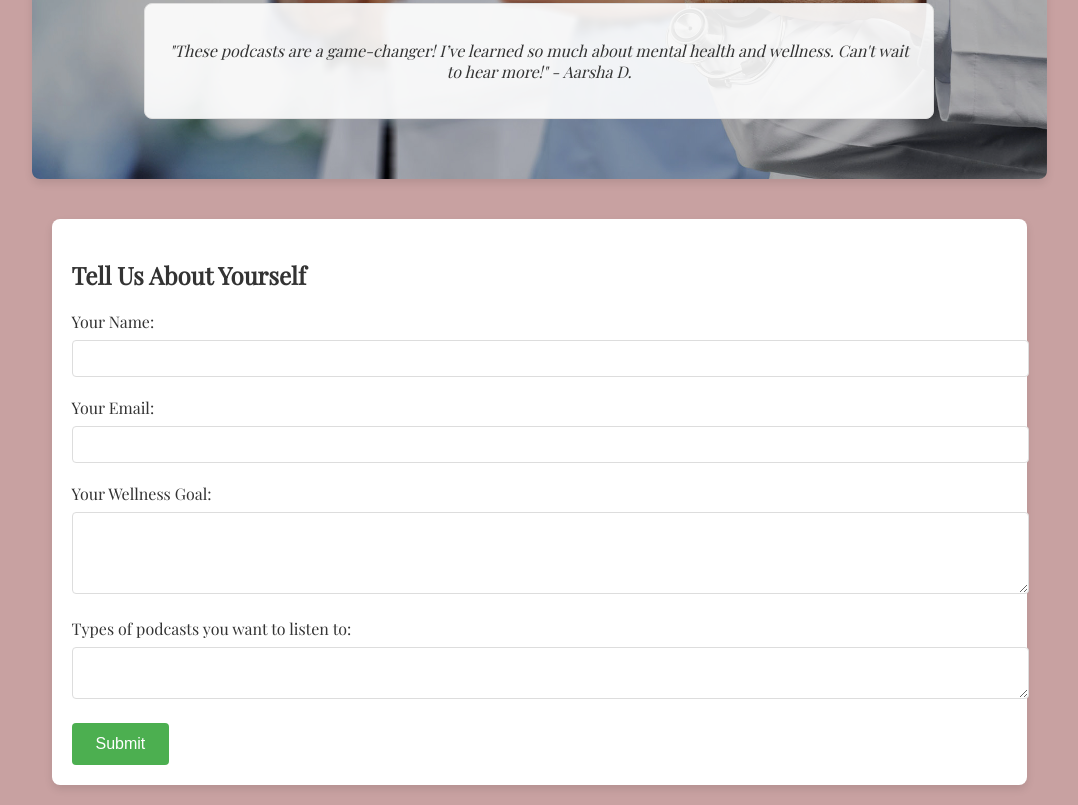
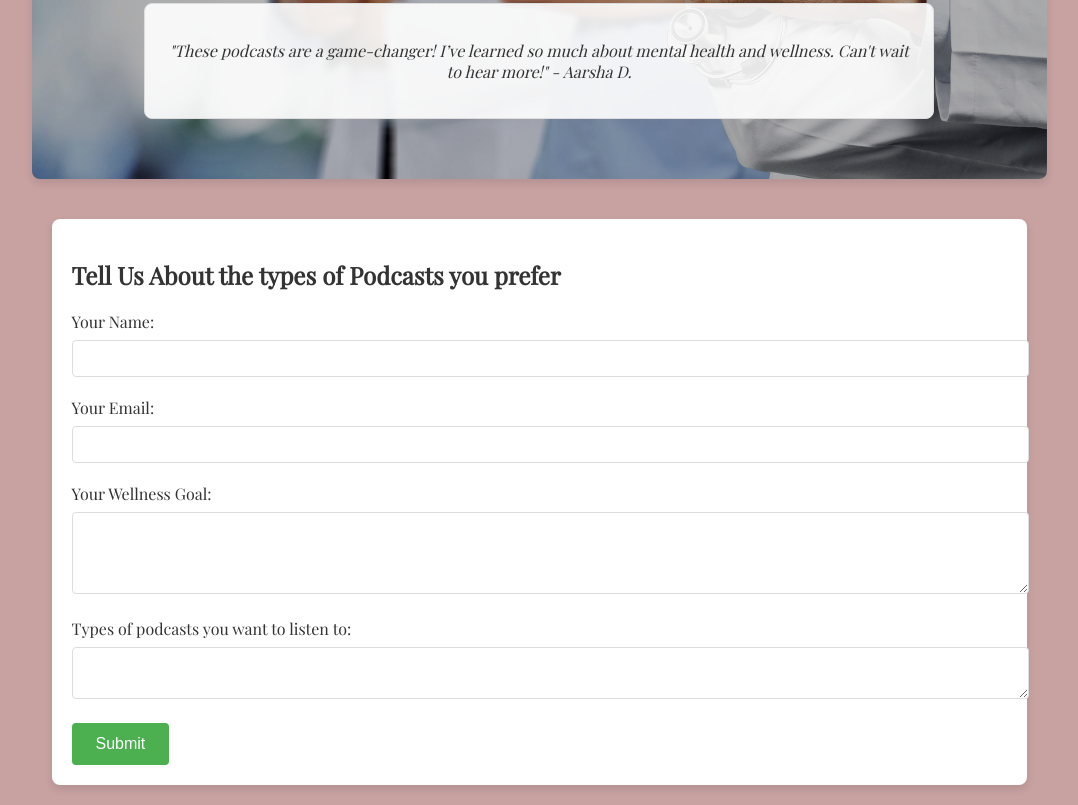
Before and after one commit to meenakshikaimal/healthpodcast, a website: page index.html in a window 1280 px wide. Shown: the part 2113-2918 px from the top of the page, without its empty margins (101-1179 px from the left). Drawn offline with nearby package versions, Linux system fonts and the light colour scheme; files whose address does not match are found by name.

Commit message:
Initial commit

```diff
--- a/index.html
+++ b/index.html
@@ -157,7 +157,7 @@
 
     <!-- User Information Form Section -->
     <div class="user-info-form">
-        <h2>Tell Us About Yourself</h2>
+        <h2>Tell Us About the types of Podcasts you prefer</h2>
         <form id="userForm">
             <label for="name">Your Name:</label>
             <input type="text" id="name" name="name" required>
```
Also changed, not shown: 1 other file.
